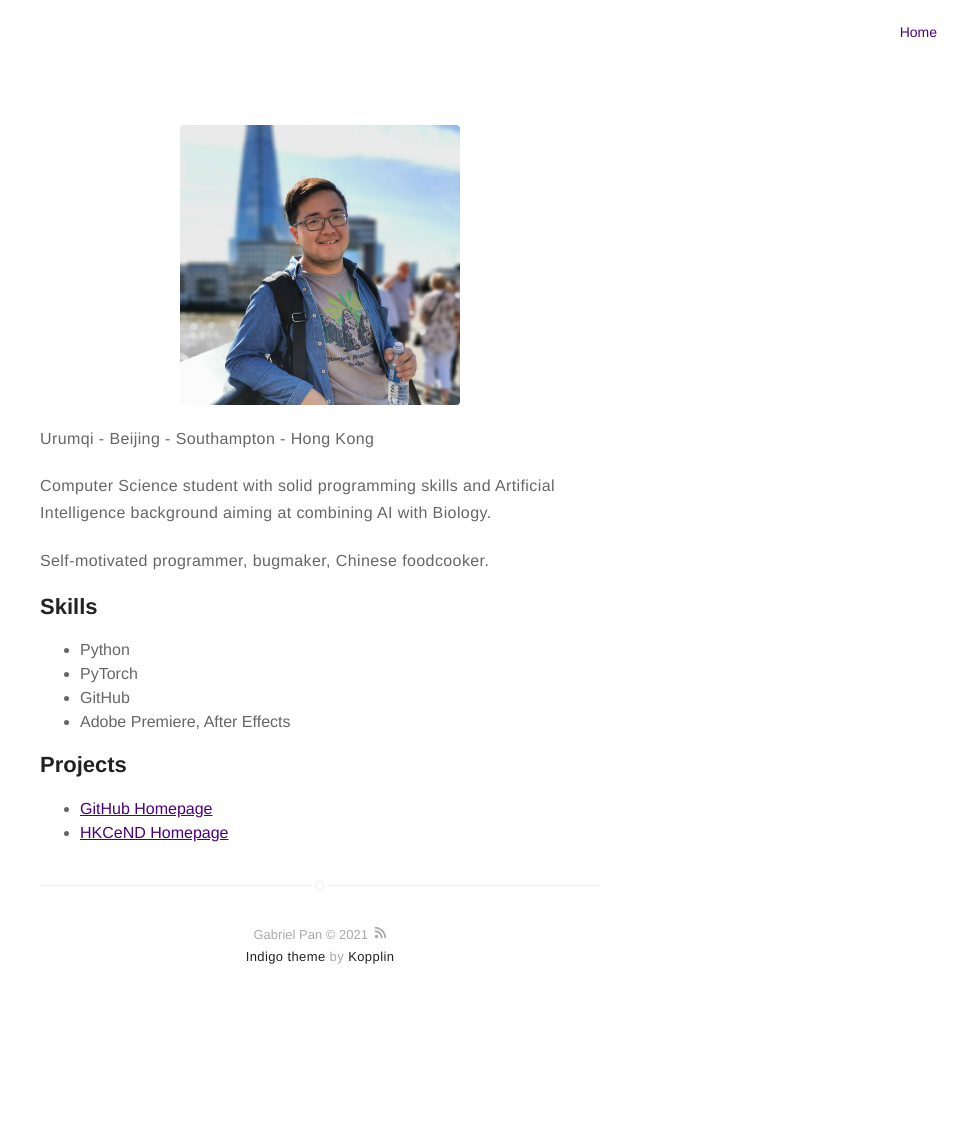
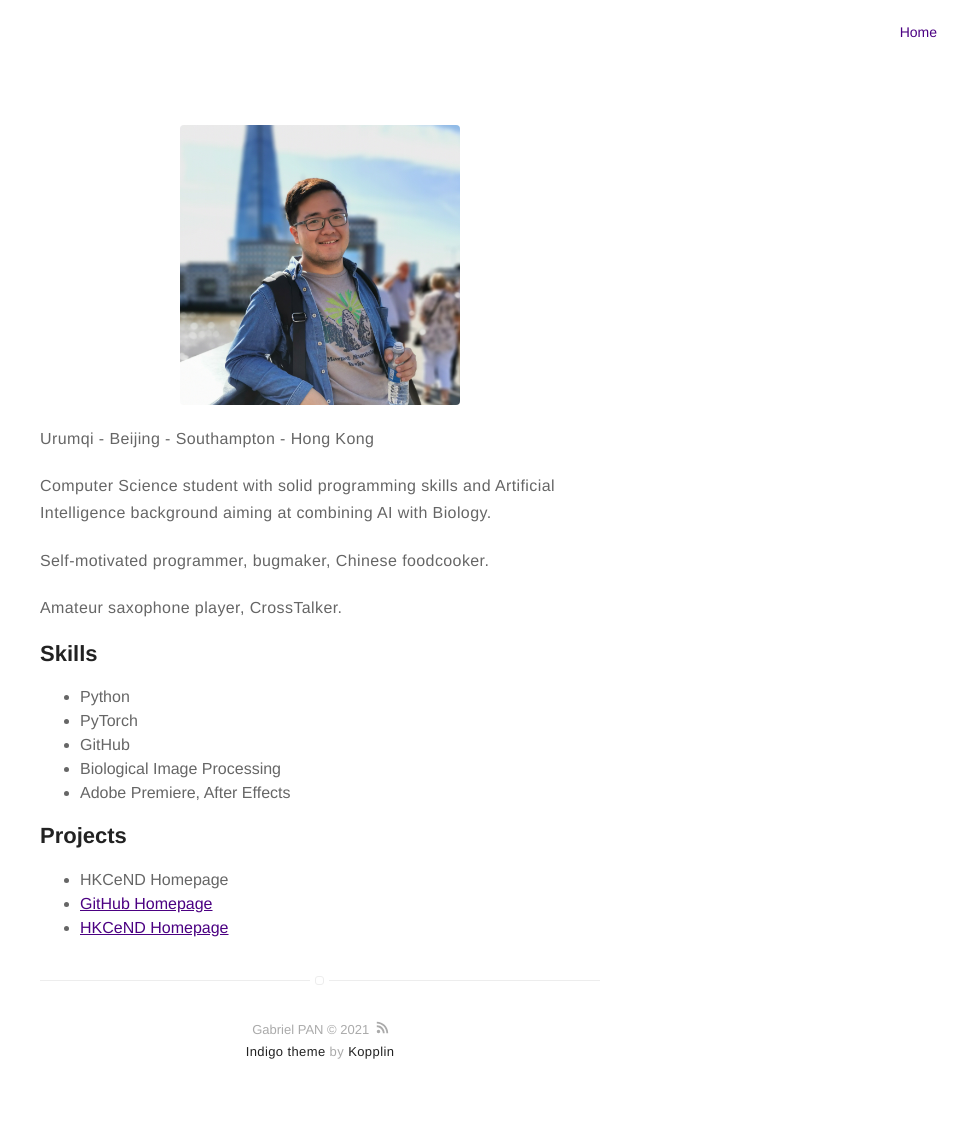
Before and after one commit to gabrielpan147/gabrielpan147.github.io, a Jekyll site: the page built from about.md, in a window 1280 px wide. Shown: the whole page, without its empty margins (320-1280 px from the left). Built offline with Jekyll 4.4.1, drawn with Linux system fonts in a browser that asks for light colours; before the commit the page ends 1028 px from its top, so only the background shows below that.

Commit message:
modified

```diff
--- a/_config.yml
+++ b/_config.yml
@@ -1,9 +1,9 @@
 # main text of home
-name: Gabriel Pan
+name: Gabriel PAN
 bio: Alway learning, always stupid.
 
 # twitter summary info
-description: A blog about technology and stuff related
+description: Gabriel PAN's personal homepage
 
 # if it's an external image, update below for true
 # better with square images
@@ -53,7 +53,7 @@ github: gabrielpan147
 email: gabep.cn@gmail.com
 
 authors:
-  johndoe:
+  gabe:
     name: Gabriel Pan
     bio: The Internationale Unites the Human Race.
     external-image: false
--- a/about.md
+++ b/about.md
@@ -10,18 +10,21 @@ layout: page
 
 <p>Self-motivated programmer, bugmaker, Chinese foodcooker.</p>
 
+<p>Amateur saxophone player, CrossTalker.<p>
 <h2>Skills</h2>
 
 <ul class="skill-list">
 	<li>Python</li>
 	<li>PyTorch</li>
 	<li>GitHub</li>
+	<li>Biological Image Processing</li>
 	<li>Adobe Premiere, After Effects</li>
 </ul>
 
 <h2>Projects</h2>
 
 <ul>
+	<li>HKCeND Homepage</li>
 	<li><a href="https://github.com/gabrielpan147">GitHub Homepage</a></li>
 	<li><a href="https://hkcend.org">HKCeND Homepage</a></li>
 </ul>
```
